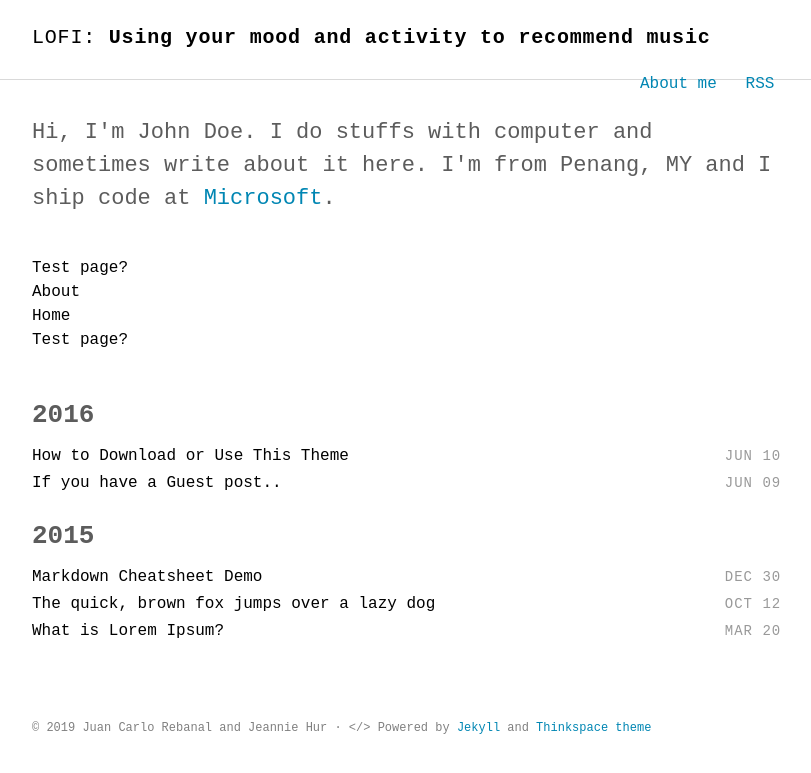
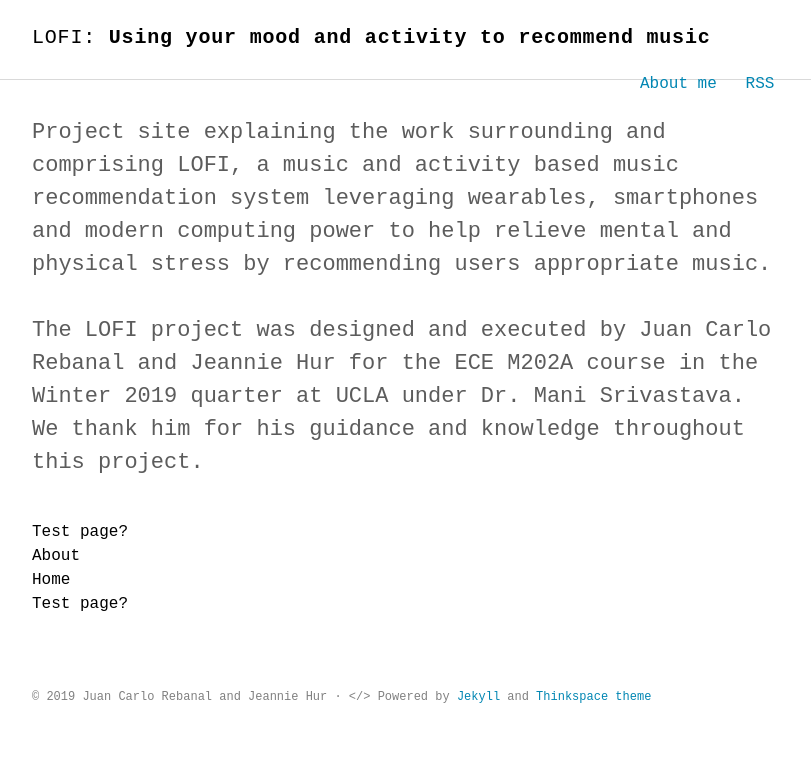
Before and after one commit to m202a-winter19-lofi/m202a-winter19-lofi.github.io, a Jekyll site: the page built from index.html, in a window 1280 px wide. Shown: the top 773 px of the page, without its empty margins (232-1043 px from the left). Built offline with Jekyll 4.4.1, drawn with Linux system fonts in a browser that asks for light colours; some web fonts are replaced.

Commit message:
Cleaned up front page a bit and removed page_ folder

```diff
--- a/_includes/intro.html
+++ b/_includes/intro.html
@@ -1,5 +1,8 @@
 <section class="intro">
   <div class="container">
-    <p class="lead">Hi, I'm John Doe. I do stuffs with computer and sometimes write about it here. I'm from Penang, MY and I ship code at <a href="#">Microsoft</a>.</p>
+    <p class="lead">Project site explaining the work surrounding and comprising LOFI, a music and activity based music recommendation system leveraging wearables, smartphones and modern computing power to
+	help relieve mental and physical stress by recommending users appropriate music.<br><br>
+	The LOFI project was designed and executed by Juan Carlo Rebanal and Jeannie Hur for the ECE M202A course in the Winter 2019 quarter at UCLA under Dr. Mani Srivastava. We thank him for his guidance
+	and knowledge throughout this project. </p>
   </div>
 </section>
--- a/index.html
+++ b/index.html
@@ -16,6 +16,7 @@ title: Home
   </div>
 </section>
 
+<!--
 <section class="post-list">
   <div class="container">
     {% for post in site.posts %}
@@ -34,5 +35,6 @@ title: Home
       </article>
     {% endfor %}
   </div>
+  -->
 
 </section>
```
Also changed, not shown: _pages/may-rock-band-2.md (deleted, +0 -27 lines).
